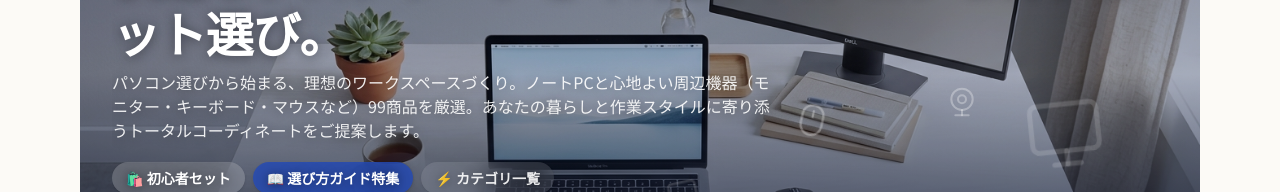
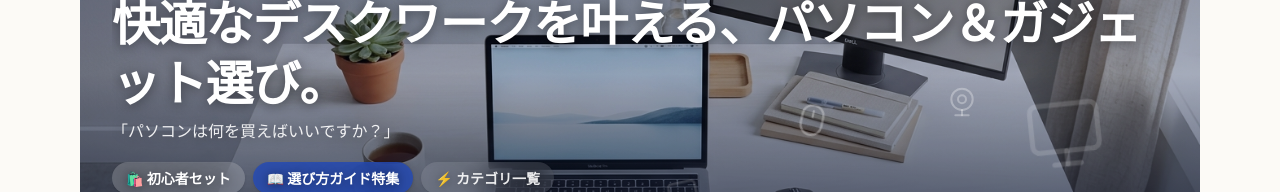
Before and after one commit to Kei3380/deskgear, a Next.js app: page / in a window 1280 px wide. Shown: the part 275-467 px from the top of the page. Built offline with nearby package versions, Linux system fonts and the light colour scheme; no server answers.

Commit message:
Update home-intro.tsx

```diff
--- a/src/components/home/home-intro.tsx
+++ b/src/components/home/home-intro.tsx
@@ -41,7 +41,7 @@ export function HomeIntro({ productCount }: { productCount: number }) {
           パソコン＆ガジェット選び。
         </h1>
         <p className="max-w-2xl text-sm text-white/90 sm:text-base">
-          パソコン選びから始まる、理想のワークスペースづくり。ノートPCと心地よい周辺機器（モニター・キーボード・マウスなど）{productCount}商品を厳選。あなたの暮らしと作業スタイルに寄り添うトータルコーディネートをご提案します。
+          「パソコンは何を買えばいいですか？」
         </p>
 
         {/* ファーストビューからのクイックナビゲーション */}
```
